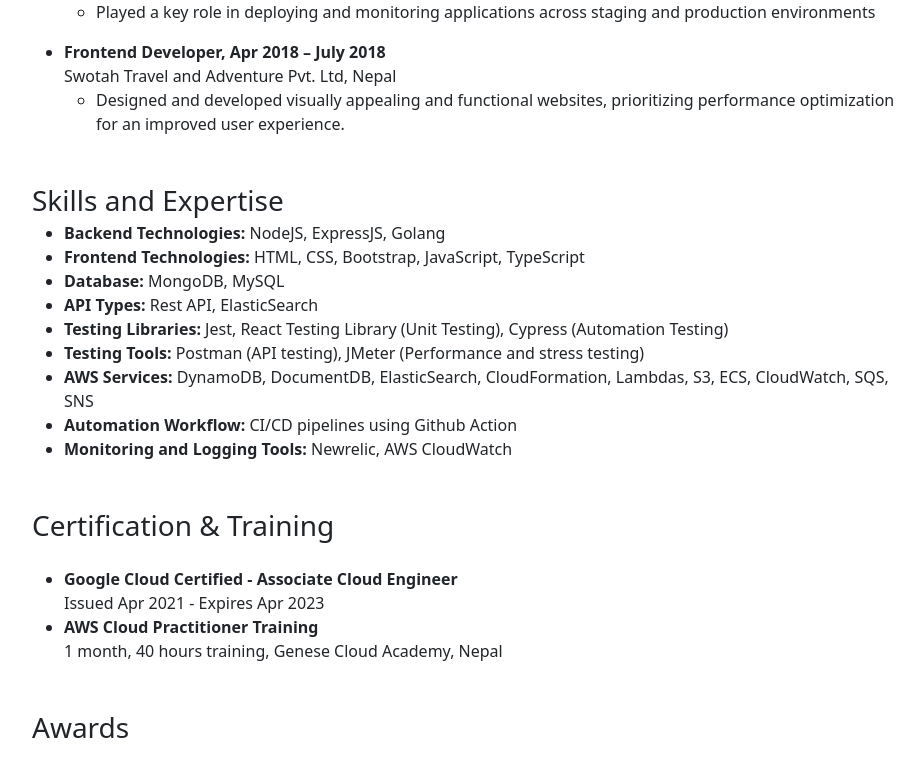
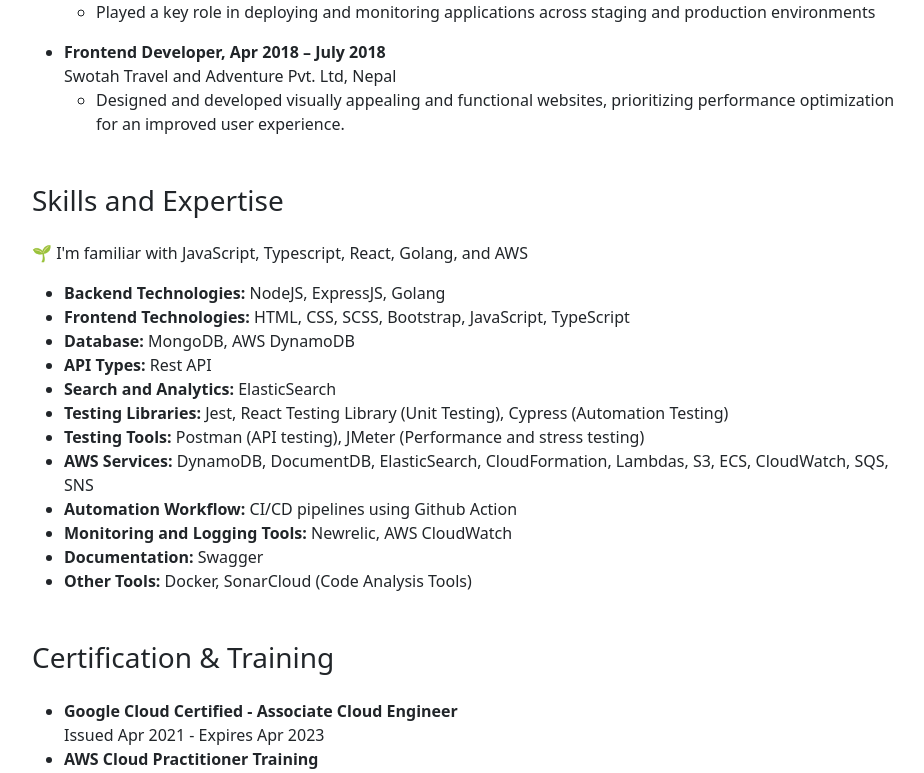
Before and after one commit to sabitaneupane/sabitaneupane.github.io, a React (Vite) app: page /#/professional in a window 1280 px wide. Shown: the part 1980-2753 px from the top of the page, without its empty margins (168-1092 px from the left). Built offline with nearby package versions, Linux system fonts and the light colour scheme.

Commit message:
refactor skills

```diff
--- a/package.json
+++ b/package.json
@@ -5,7 +5,7 @@
   "type": "module",
   "homepage": "https://sabitaneupane.github.io",
   "scripts": {
-    "dev": "vite",
+    "start": "vite",
     "build": "tsc && vite build",
     "lint": "eslint . --ext ts,tsx --report-unused-disable-directives --max-warnings 0",
     "preview": "vite preview",
--- a/src/component/pages/about/index.tsx
+++ b/src/component/pages/about/index.tsx
@@ -42,14 +42,14 @@
             <ul>
               <li>Software Engineering</li>
               <li>Software Testing</li>
-              <li>Web and Mobile Application</li>
+              <li>Artificial Intelligence</li>
             </ul>
           </div>
         </Col>
         <Col md={4} xs={12}>
           <img
             src={authorImage}
-            alt="Sabita Neupane Image"
+            alt="Sabita Neupane"
             width="300"
             className="author-image"
           />
--- a/src/component/pages/professional/index.tsx
+++ b/src/component/pages/professional/index.tsx
@@ -1,3 +1,5 @@
+import { skillsAndExperties } from '../../../utils/skills'
+
 export const ProfessionalPage = () => {
   return (
     <div>
@@ -93,40 +95,19 @@
         </ul>
       </div>
       <div>
-        <h3 className="mt-4 mb-1 pt-4">Skills and Expertise</h3>
+        <h3 className="my-4 pt-4">Skills and Expertise</h3>
+        <p>
+          🌱 I'm familiar with JavaScript, Typescript, React, Golang, and AWS{' '}
+        </p>
 
         <ul>
-          <li>
-            <b>Backend Technologies:</b> NodeJS, ExpressJS, Golang
-          </li>
-          <li>
-            <b>Frontend Technologies:</b> HTML, CSS, Bootstrap, JavaScript,
-            TypeScript
-          </li>
-          <li>
-            <b>Database:</b> MongoDB, MySQL
-          </li>
-          <li>
-            <b>API Types:</b> Rest API, ElasticSearch
-          </li>
-          <li>
-            <b>Testing Libraries:</b> Jest, React Testing Library (Unit
-            Testing), Cypress (Automation Testing)
-          </li>
-          <li>
-            <b>Testing Tools:</b> Postman (API testing), JMeter (Performance and
-            stress testing)
-          </li>
-          <li>
-            <b>AWS Services:</b> DynamoDB, DocumentDB, ElasticSearch,
-            CloudFormation, Lambdas, S3, ECS, CloudWatch, SQS, SNS
-          </li>
-          <li>
-            <b>Automation Workflow:</b> CI/CD pipelines using Github Action
-          </li>
-          <li>
-            <b>Monitoring and Logging Tools:</b> Newrelic, AWS CloudWatch
-          </li>
+          {skillsAndExperties.map((s, index) => {
+            return (
+              <li key={index}>
+                <b>{s.name}:</b> {s.skills.join(', ')}
+              </li>
+            )
+          })}
         </ul>
       </div>
       <div>
--- /dev/null
+++ b/src/utils/skills.ts
@@ -0,0 +1,68 @@
+export const skillsAndExperties = [
+  {
+    name: 'Backend Technologies',
+    skills: ['NodeJS', 'ExpressJS', 'Golang'],
+  },
+  {
+    name: 'Frontend Technologies',
+    skills: ['HTML', 'CSS', 'SCSS', 'Bootstrap', 'JavaScript', 'TypeScript'],
+  },
+  {
+    name: 'Database',
+    skills: ['MongoDB', 'AWS DynamoDB'],
+  },
+  {
+    name: 'API Types',
+    skills: ['Rest API'],
+  },
+  {
+    name: 'Search and Analytics',
+    skills: ['ElasticSearch'],
+  },
+  {
+    name: 'Testing Libraries',
+    skills: [
+      'Jest',
+      'React Testing Library (Unit Testing)',
+      'Cypress (Automation Testing)',
+    ],
+  },
+  {
+    name: 'Testing Tools',
+    skills: [
+      'Postman (API testing)',
+      'JMeter (Performance and stress testing)',
+    ],
+  },
+  {
+    name: 'AWS Services',
+    skills: [
+      'DynamoDB',
+      'DocumentDB',
+      'ElasticSearch',
+      'CloudFormation',
+      'Lambdas',
+      'S3',
+      'ECS',
+      'CloudWatch',
+      'SQS',
+      'SNS',
+    ],
+  },
+  {
+    name: 'Automation Workflow',
+    skills: ['CI/CD pipelines using Github Action'],
+  },
+  {
+    name: 'Monitoring and Logging Tools',
+    skills: ['Newrelic', 'AWS CloudWatch'],
+  },
+  {
+    name: 'Documentation',
+    skills: ['Swagger'],
+  },
+  {
+    name: 'Other Tools',
+    skills: ['Docker', 'SonarCloud (Code Analysis Tools)'],
+  },
+]
```
